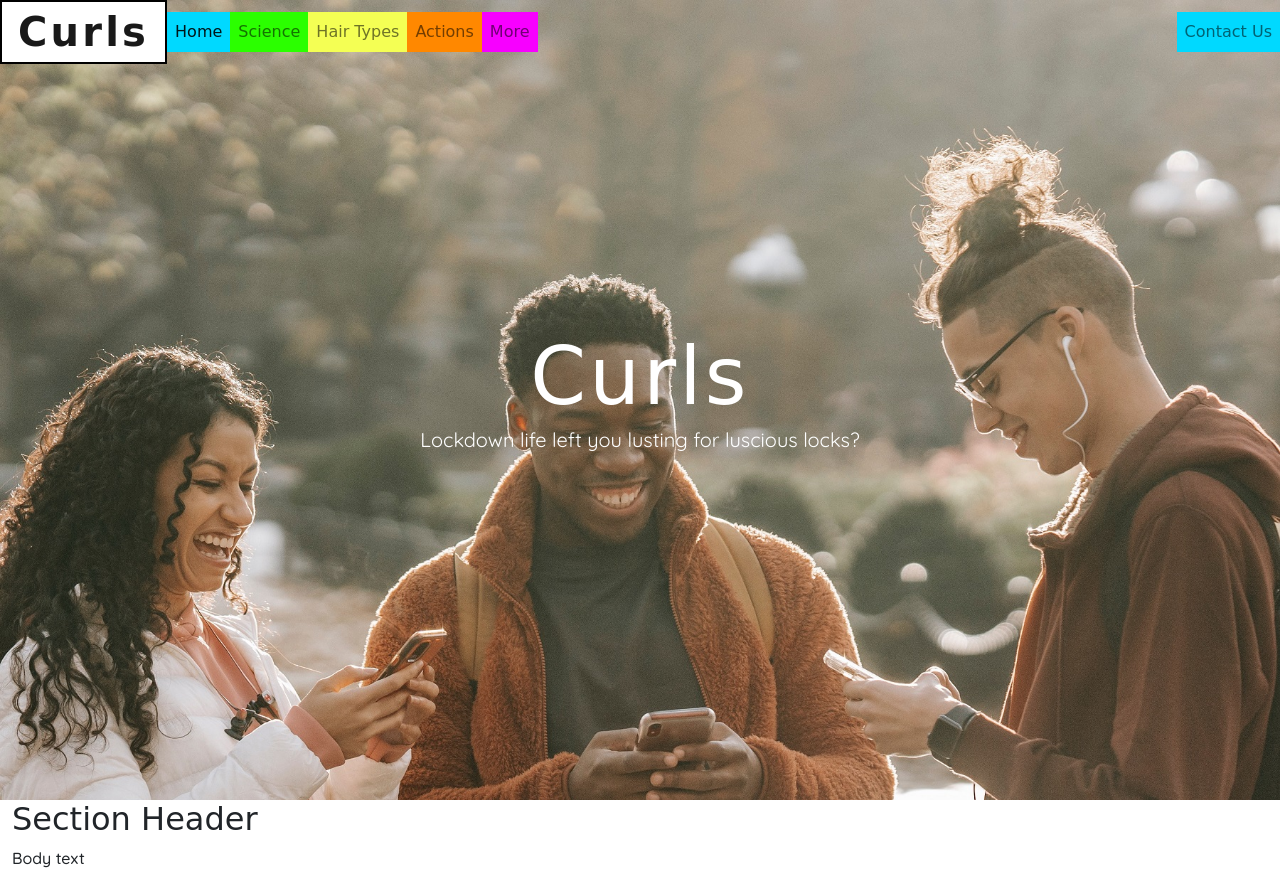
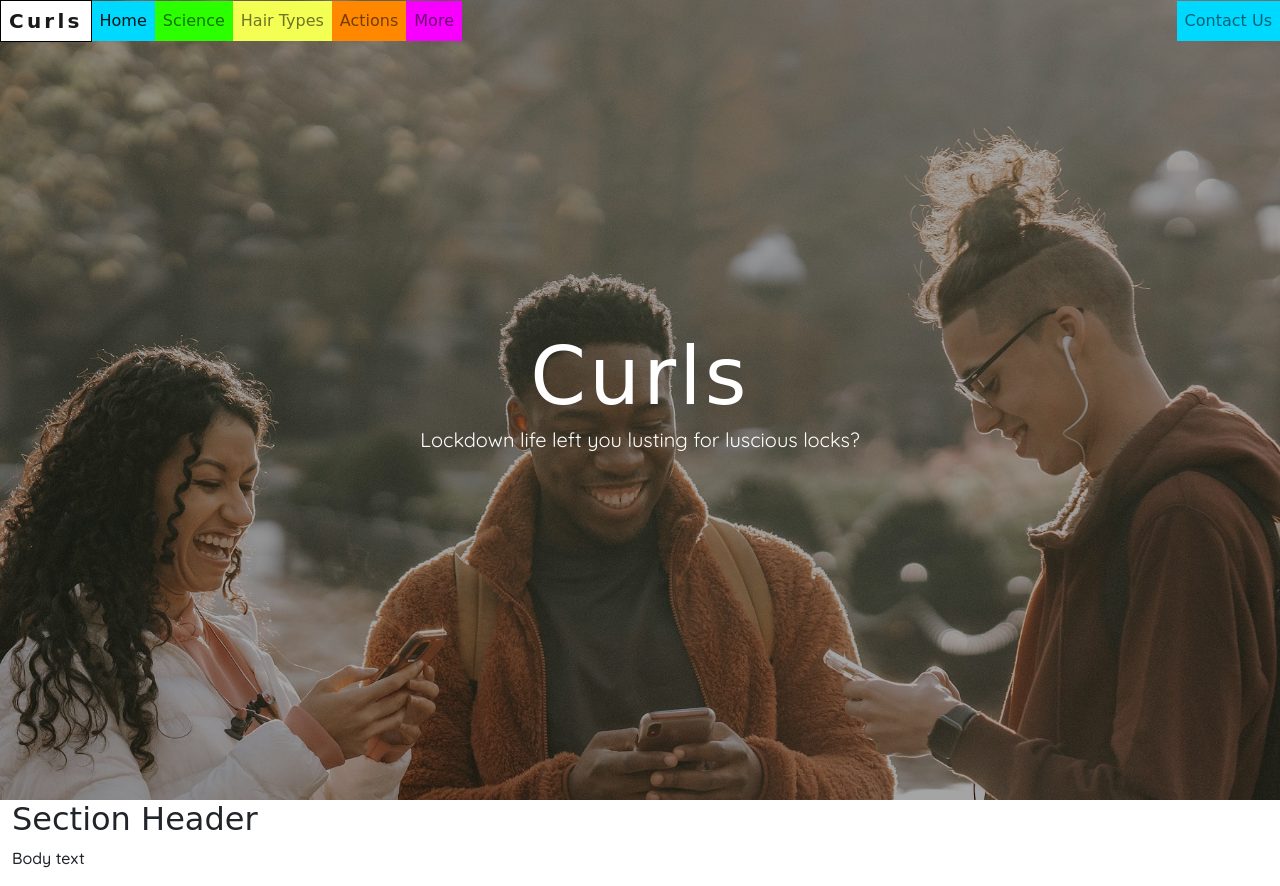
Before and after one commit to lilblupig/lilexperiments, a plain HTML site: page index.html in a window 1280 px wide. Drawn offline with nearby package versions, Linux system fonts and the light colour scheme; a web font is replaced by a local one.

Commit message:
Add hero overlay.

```diff
--- a/assets/css/style.css
+++ b/assets/css/style.css
@@ -48,6 +48,7 @@ h2 {
 /*-----------------------------------Nav-----------------------------------*/
 
 nav {
+    z-index: 1;
     font-family: "Delius Swash Caps", cursive;
     width: 100%;
 }
@@ -55,23 +56,23 @@ nav {
 .navbar {
     padding: 0;
     position: absolute;
-    background-color: #24222000;
+    background-color: #00000000;
 }
 
 .navbar-brand {
     margin: 0;
-    padding: 0 1rem;
+    padding-left: 0.5rem;
+    padding-right: 0.5rem;
     font-family: "Sunshiney", cursive;
     letter-spacing: 0.2rem;
-    font-size: 2.5rem;
     background-color: #ffffff;
     border-style: solid;
-    border-width: 2px;
+    border-width: 1px;
     border-color: #000000;
-    z-index: 5;
+    z-index: 1;
 }
 
-.rotate {
+/*.rotate {
     height: 5rem;
     transform: rotate(-15deg);
     padding-top: 0.75rem;
@@ -88,7 +89,7 @@ nav {
     border-radius: 5px;
     width: 100px;
     float: right;
-}
+}*/
 
 .list-inline-item:not(:last-child) {
     margin-right: 0;
@@ -118,9 +119,7 @@ nav .container-fluid {
 .hero-container-home {
     height: 100vh;
 
-    background-image: url("../images/hero-home.jpg");
-    background-repeat: no-repeat;
-    background-position: top left fixed;
+    background: url("../images/hero-home.jpg") no-repeat top left fixed;
     background-size: cover;
 
     display: flex;
@@ -130,6 +129,16 @@ nav .container-fluid {
     color: #ffffff;
 }
 
-.hero-container-home p {
-    display: block;
+.hero-overlay-home {
+    background-color: rgba(0,0,0,0.35);
+    top: 0;
+    left: 0;
+    width: 100%;
+    height: 100vh;
+
+    position: absolute;
 }
+
+.hero-text {
+    z-index: 1;
+}
--- a/index.html
+++ b/index.html
@@ -44,13 +44,15 @@
     </nav>
 
     <div class="container-fluid hero-container-home">
+        <div class="hero-overlay-home">&nbsp</div>
         <div class="row">
-            <div class="col-12">
+            <div class="col-12 hero-text">
                 <h1>Curls</h1>
                 <p class="lead">Lockdown life left you lusting for luscious locks?</p>
             </div>
         </div>
     </div>
+
 
     <section class="container-fluid">
         <h2>Section Header</h2>
```
